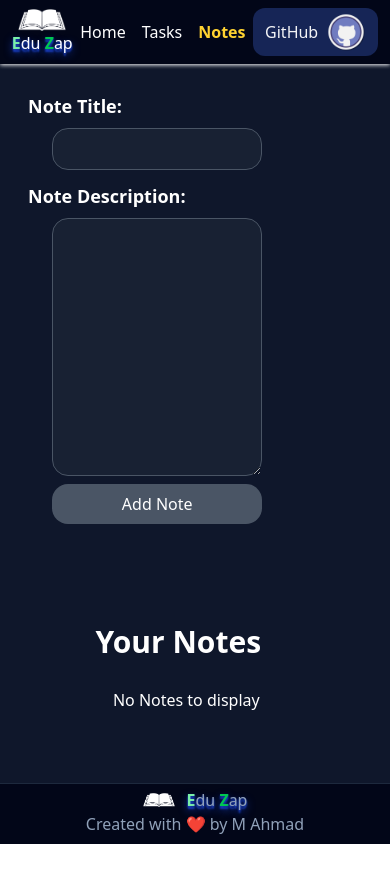
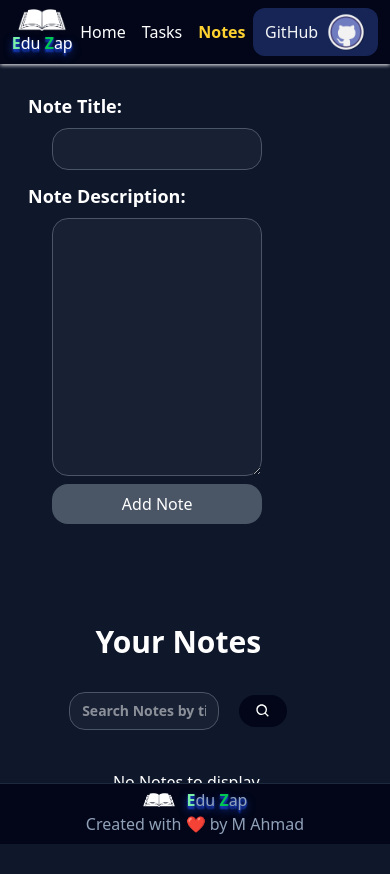
Before and after one commit to MuhammadAhmadCode/edu-zap, a React (Vite) app: page /notes in a window 390 px wide. Before the commit the page ends 844 px from the top, so only its background shows below. Built offline with nearby package versions, Linux system fonts and the light colour scheme.

Commit message:
Install motion

```diff
--- a/package.json
+++ b/package.json
@@ -11,6 +11,7 @@
   },
   "dependencies": {
     "@tailwindcss/vite": "^4.1.18",
+    "motion": "^12.34.0",
     "react": "^19.2.0",
     "react-dom": "^19.2.0",
     "react-icons": "^5.5.0",
--- a/src/components/Notes/NotesMapping.jsx
+++ b/src/components/Notes/NotesMapping.jsx
@@ -1,18 +1,21 @@
 import { useContext, useState } from "react"
 import { NotesContext } from "../../context/NotesContext"
 import { AiFillDelete } from 'react-icons/ai';
-import { BiCopy, BiSave } from 'react-icons/bi';
+import { BiCopy, BiSave, BiSearch } from 'react-icons/bi';
 import { FaEdit } from 'react-icons/fa';
 import { GiCancel } from 'react-icons/gi';
 
 
 const NotesMapping = () => {
-    const { notes, setNotes } = useContext(NotesContext)
+    const { notes, setNotes,filterText,setFilterText } = useContext(NotesContext)
+
 
     const [editTitle, setEditTitle] = useState("")
     const [editDescription, setEditDescription] = useState("")
 
     const [editingId, setEditingId] = useState(null)
+
+    const displayNotes = filterText.length > 0 ? notes.filter((note)=>note.title.toLowerCase().includes(filterText.toLowerCase())) : notes
 
     const handleDelete = (id) => {
         const c = confirm("Do you really want to delete the Note?")
@@ -46,17 +49,22 @@ const NotesMapping = () => {
     // }
 
     return (
-        <div className='w-[90%] md:w-1/2 flex flex-col mt-20 md:mt-0'>
+        <div className='w-[90%] md:w-1/2 items-center gap-3 flex flex-col mt-20 md:mt-0'>
             <h1 className='text-3xl text-center font-bold'>Your Notes</h1>
+            <div className="text-white mt-5 w-full flex gap-5 justify-center items-center">
+                <input value={filterText} onChange={(e) => setFilterText(e.target.value)} className='border-gray-600 text-sm font-semibold py-2  border rounded-2xl px-3  bg-gray-800/60 w-[50%]' type="text" placeholder="Search Notes by title" />
+                <button className="bg-slate-950 rounded-2xl cursor-pointer p-2 px-4"> <BiSearch /> </button>
+            </div>
             <div className="ml-4 flex mt-7 justify-center flex-wrap gap-3">
-                {notes.length === 0 && <div>No Notes to display</div>}
-                {notes.map((note) => {
+                {displayNotes.length === 0 && <div>No Notes to display</div>}
+
+                {displayNotes.map((note) => {
                     return (
                         <div key={note.id} className="bg-[#141d34] rounded-2xl shadow-md hover:bg-slate-800 transition shadow-black hover:shadow-lg hover:shadow-black/85 flex items-center flex-col justify-between gap-14 w-[90%] md:w-[49%] p-3">
                             <div className="flex flex-col gap-3">
                                 {editingId !== note.id && <h3 className="text-2xl">{note.title}</h3>}
                                 {editingId !== note.id && <p className="text-sm">{note.noteDescription}</p>}
-                                {editingId == note.id && <input className={`${note.noteDescription.length >20?"py-4":""} outline-none text-xl`} placeholder="Enter Edit Title" value={editTitle} onChange={(e) => setEditTitle(e.target.value)} type="text" />}
+                                {editingId == note.id && <input className={`${note.noteDescription.length > 20 ? "py-4" : ""} outline-none text-xl`} placeholder="Enter Edit Title" value={editTitle} onChange={(e) => setEditTitle(e.target.value)} type="text" />}
                                 {editingId == note.id && <input className="outline-none text-sm" placeholder="Enter Edit Description" value={editDescription} onChange={(e) => setEditDescription(e.target.value)} type="text" />}
                             </div>
                             <div className="flex gap-2">
@@ -64,7 +72,7 @@ const NotesMapping = () => {
                                 {note.id !== editingId && <button onClick={() => handleDelete(note.id)} className="bg-gray-900 shadow shadow-white/25 border border-gray-600 hover:bg-gray-800 hover:shadow-white/65 p-3 rounded-2xl cursor-pointer">{<AiFillDelete />}</button>}
                                 {note.id == editingId && <button onClick={() => handleSave(note.id)} className="bg-gray-900 shadow shadow-white/25 border border-gray-600 hover:bg-gray-800 hover:shadow-white/65 p-3 rounded-2xl cursor-pointer">{<BiSave />}</button>}
                                 {note.id == editingId && <button onClick={handleCancel} className="bg-gray-900 shadow shadow-white/25 border border-gray-600 hover:bg-gray-800 hover:shadow-white/65 p-3 rounded-2xl cursor-pointer">{<GiCancel />}</button>}
-                                <button onClick={()=>{
+                                <button onClick={() => {
                                     alert("Description Copied")
                                     return navigator.clipboard.writeText(note.noteDescription)
                                 }} className="bg-gray-900 shadow shadow-white/25 border border-gray-600 hover:bg-gray-800 hover:shadow-white/65 p-3 rounded-2xl cursor-pointer">{<BiCopy />}</button>
--- a/src/context/NotesContextProvider.jsx
+++ b/src/context/NotesContextProvider.jsx
@@ -2,6 +2,8 @@ import React, { useEffect, useState } from 'react'
 import { NotesContext } from './NotesContext'
 
 const NotesContextProvider = ({ children }) => {
+    const[filterText,setFilterText] = useState("")
+
     const [notes, setNotes] = useState(() => {
         const stored = localStorage.getItem("notes")
         return stored ? JSON.parse(stored) : []
@@ -12,7 +14,7 @@ const NotesContextProvider = ({ children }) => {
     }, [notes])
 
     return (
-        <NotesContext.Provider value={{notes,setNotes}}>
+        <NotesContext.Provider value={{notes,setNotes,filterText,setFilterText}}>
             {children}
         </NotesContext.Provider>
     )
```
Also changed, not shown: src/components/Notes/NotesFiltering.jsx (added), 1 other file (tests, documents, lock files or other folders).
